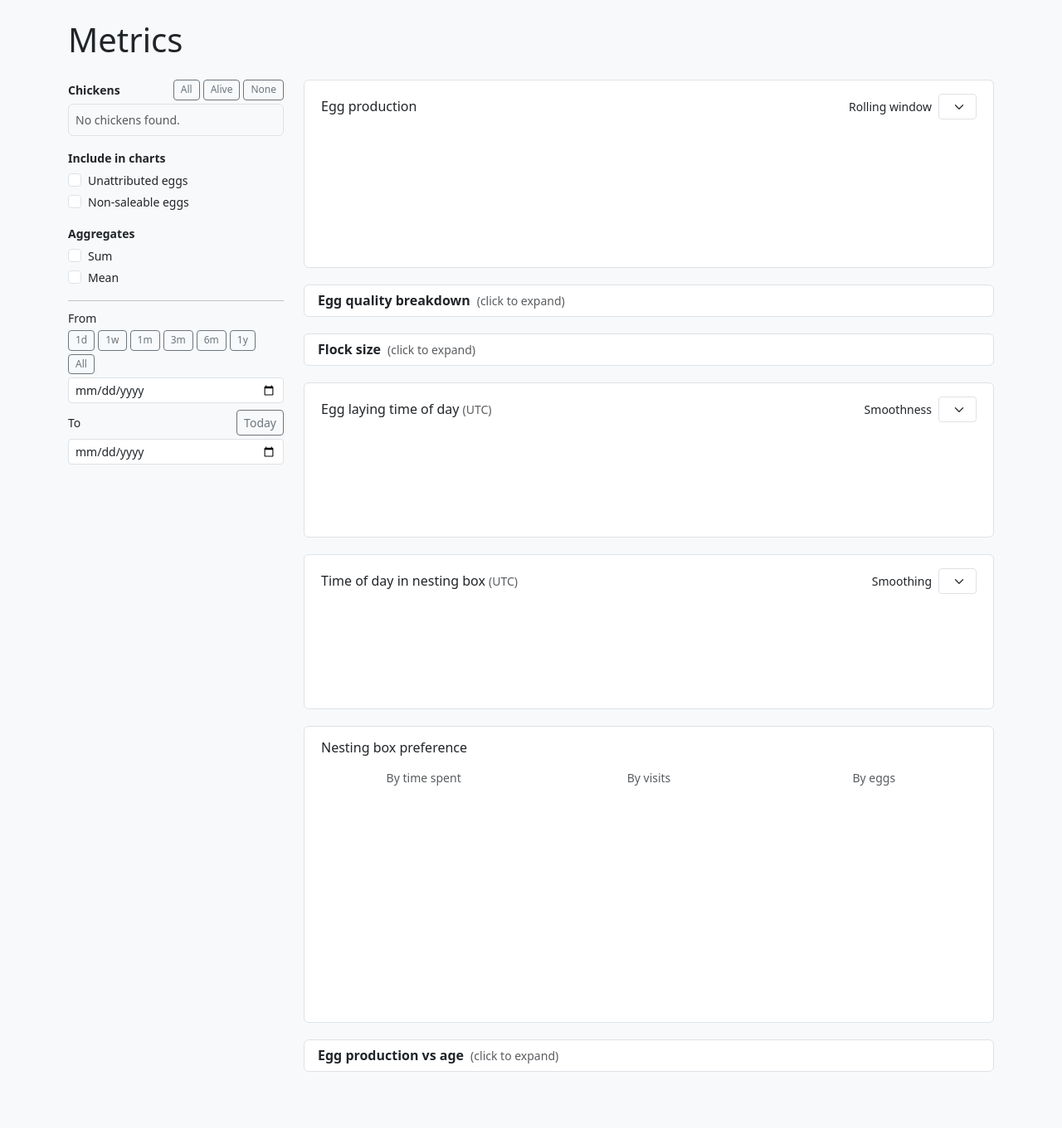
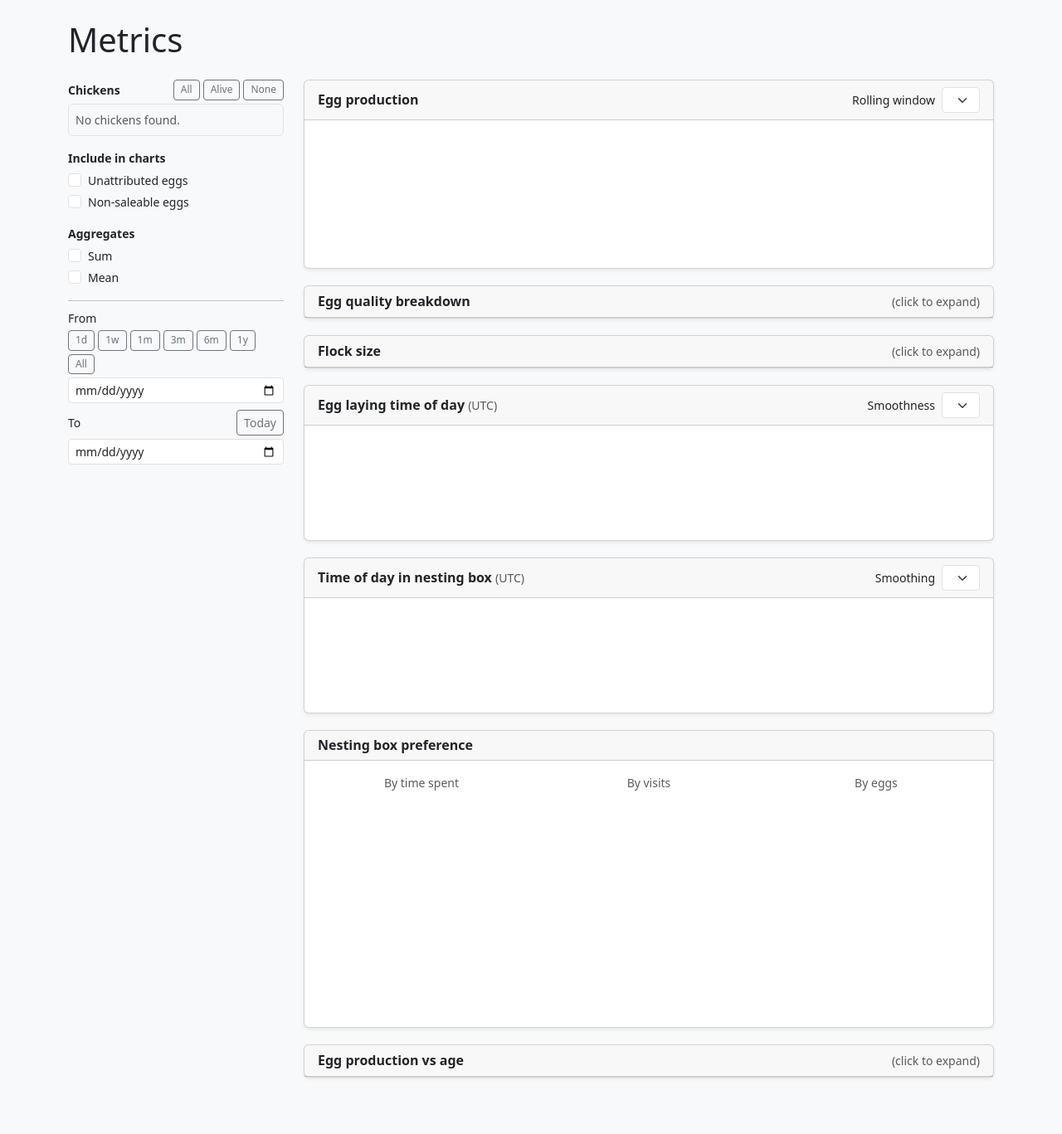
Before and after one commit to dapeef/chicken-watcher, a Django app: template src/web_app/templates/web_app/metrics.html in a window 1280 px wide. Shown: the part 57-1424 px from the top of the page at 83% size. Before the commit the page ends 1349 px from the top, so only its background shows below. Run offline with Django 5.2, Linux system fonts and the light colour scheme; the template is opened without the code that fills it, so the values that code supplies are empty; a map, chart or similar area stays blank; some libraries are stand-ins or nearby versions.

Commit message:
Standardise card pattern across dashboard partials and metrics charts

```diff
--- a/src/web_app/templates/web_app/metrics.html
+++ b/src/web_app/templates/web_app/metrics.html
@@ -22,12 +22,8 @@
     font-size: 0.75rem;
     padding: 0.15rem 0.5rem;
   }
-  /* Chart wrappers */
+  /* Chart spacing */
   .chart-card {
-    background: #fff;
-    border: 1px solid #dee2e6;
-    border-radius: 0.375rem;
-    padding: 1rem 1.25rem;
     margin-bottom: 1.25rem;
   }
 </style>
@@ -155,9 +151,9 @@
   <!-- ── Charts ──────────────────────────────────────────────────────────── -->
   <div class="flex-grow-1 min-width-0">
 
-    <div class="chart-card">
-      <div class="d-flex align-items-baseline justify-content-between mb-3">
-        <h6 class="mb-0">Egg production</h6>
+    <div class="card shadow-sm chart-card">
+      <div class="card-header d-flex align-items-center justify-content-between">
+        <h6 class="mb-0 fw-semibold">Egg production</h6>
         <div class="d-flex align-items-center gap-2">
           <label class="form-label small mb-0 text-nowrap" for="id_w">Rolling window</label>
           <select class="form-select form-select-sm w-auto" id="id_w"
@@ -170,23 +166,22 @@
           </select>
         </div>
       </div>
+      <div class="card-body">
         <canvas id="eggProdChart" height="140"></canvas>
       </div>
+    </div>
 
-    <div class="chart-card p-0">
-      <div class="d-flex align-items-center px-3 py-2"
-           role="button"
-           style="cursor: pointer;"
-           data-bs-toggle="collapse"
-           data-bs-target="#qualityProdCollapse"
-           aria-expanded="false"
-           aria-controls="qualityProdCollapse">
+    <div class="card shadow-sm chart-card">
+      <div class="card-header d-flex align-items-center justify-content-between"
+           role="button" style="cursor:pointer"
+           data-bs-toggle="collapse" data-bs-target="#qualityProdCollapse"
+           aria-expanded="false" aria-controls="qualityProdCollapse">
         <h6 class="mb-0 fw-semibold">Egg quality breakdown</h6>
-        <small class="text-muted ms-2">(click to expand)</small>
+        <small class="text-muted">(click to expand)</small>
       </div>
       <div class="collapse" id="qualityProdCollapse">
-        <div class="px-3 pb-3">
-          <p class="small text-muted mb-1 mt-2">Saleable</p>
+        <div class="card-body">
+          <p class="small text-muted mb-1">Saleable</p>
           <canvas id="saleableProdChart" height="60"></canvas>
           <p class="small text-muted mb-1 mt-3">Edible</p>
           <canvas id="edibleProdChart" height="60"></canvas>
@@ -196,29 +191,24 @@
       </div>
     </div>
 
-    <div class="chart-card p-0">
-      <div class="d-flex align-items-center px-3 py-2"
-           role="button"
-           style="cursor: pointer;"
-           data-bs-toggle="collapse"
-           data-bs-target="#flockSizeCollapse"
-           aria-expanded="false"
-           aria-controls="flockSizeCollapse">
+    <div class="card shadow-sm chart-card">
+      <div class="card-header d-flex align-items-center justify-content-between"
+           role="button" style="cursor:pointer"
+           data-bs-toggle="collapse" data-bs-target="#flockSizeCollapse"
+           aria-expanded="false" aria-controls="flockSizeCollapse">
         <h6 class="mb-0 fw-semibold">Flock size</h6>
-        <small class="text-muted ms-2">(click to expand)</small>
+        <small class="text-muted">(click to expand)</small>
       </div>
       <div class="collapse" id="flockSizeCollapse">
-        <div class="px-3 pb-3">
+        <div class="card-body">
           <canvas id="flockCountChart" height="60"></canvas>
         </div>
       </div>
     </div>
 
-    <div class="chart-card">
-      <div class="d-flex align-items-baseline justify-content-between mb-3">
-        <h6 class="mb-0">Egg laying time of day
-          <small class="text-muted fw-normal">(UTC)</small>
-        </h6>
+    <div class="card shadow-sm chart-card">
+      <div class="card-header d-flex align-items-center justify-content-between">
+        <h6 class="mb-0 fw-semibold">Egg laying time of day <small class="text-muted fw-normal">(UTC)</small></h6>
         <div class="d-flex align-items-center gap-2">
           <label class="form-label small mb-0 text-nowrap" for="id_kde_bw">Smoothness</label>
           <select class="form-select form-select-sm w-auto" id="id_kde_bw"
@@ -231,14 +221,14 @@
           </select>
         </div>
       </div>
+      <div class="card-body">
         <canvas id="todEggChart" height="100"></canvas>
       </div>
+    </div>
 
-    <div class="chart-card">
-      <div class="d-flex align-items-baseline justify-content-between mb-3">
-        <h6 class="mb-0">Time of day in nesting box
-          <small class="text-muted fw-normal">(UTC)</small>
-        </h6>
+    <div class="card shadow-sm chart-card">
+      <div class="card-header d-flex align-items-center justify-content-between">
+        <h6 class="mb-0 fw-semibold">Time of day in nesting box <small class="text-muted fw-normal">(UTC)</small></h6>
         <div class="d-flex align-items-center gap-2">
           <label class="form-label small mb-0 text-nowrap" for="id_nest_sigma">Smoothing</label>
           <select class="form-select form-select-sm w-auto" id="id_nest_sigma"
@@ -251,11 +241,16 @@
           </select>
         </div>
       </div>
+      <div class="card-body">
         <canvas id="todNestChart" height="100"></canvas>
       </div>
+    </div>
 
-    <div class="chart-card">
-      <h6 class="mb-3">Nesting box preference</h6>
+    <div class="card shadow-sm chart-card">
+      <div class="card-header">
+        <h6 class="mb-0 fw-semibold">Nesting box preference</h6>
+      </div>
+      <div class="card-body">
         <div class="row g-4">
           <div class="col-sm-4 text-center">
             <p class="small text-muted mb-2">By time spent</p>
@@ -277,21 +272,19 @@
           </div>
         </div>
       </div>
+    </div>
 
-    <div class="chart-card p-0">
-      <div class="d-flex align-items-center px-3 py-2"
-           role="button"
-           style="cursor: pointer;"
-           data-bs-toggle="collapse"
-           data-bs-target="#ageProdCollapse"
-           aria-expanded="false"
-           aria-controls="ageProdCollapse">
+    <div class="card shadow-sm chart-card">
+      <div class="card-header d-flex align-items-center justify-content-between"
+           role="button" style="cursor:pointer"
+           data-bs-toggle="collapse" data-bs-target="#ageProdCollapse"
+           aria-expanded="false" aria-controls="ageProdCollapse">
         <h6 class="mb-0 fw-semibold">Egg production vs age</h6>
-        <small class="text-muted ms-2">(click to expand)</small>
+        <small class="text-muted">(click to expand)</small>
       </div>
       <div class="collapse" id="ageProdCollapse">
-        <div class="px-3 pb-3">
-          <div class="d-flex align-items-center justify-content-end gap-2 mb-3 pt-2">
+        <div class="card-body">
+          <div class="d-flex align-items-center justify-content-end gap-2 mb-3">
             <label class="form-label small mb-0 text-nowrap" for="id_age_w">Rolling window</label>
             <select class="form-select form-select-sm w-auto" id="id_age_w"
                     name="age_w" form="metrics-form" onchange="submitForm()">
```
Also changed, not shown: src/web_app/templates/web_app/partials/_eggs_today.html (+6 -4 lines), src/web_app/templates/web_app/partials/_laid_chickens.html (+4 -5 lines), src/web_app/templates/web_app/partials/_latest_events.html (+8 -6 lines), src/web_app/templates/web_app/partials/_latest_image.html (+9 -8 lines), src/web_app/templates/web_app/partials/_latest_presence.html (+14 -5 lines), src/web_app/templates/web_app/partials/_sensors.html (+12 -10 lines), test/web_app/views/test_dashboard.py (+5 -3 lines). Lines whose indentation alone changed are shown as unchanged.
